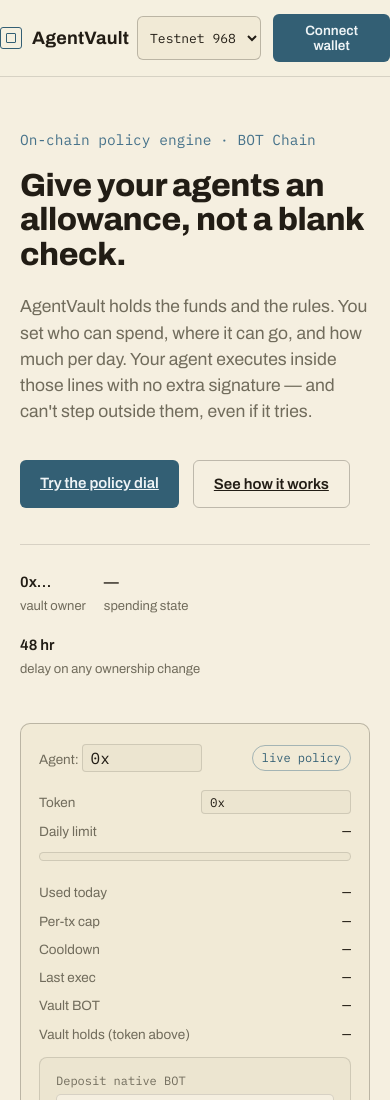
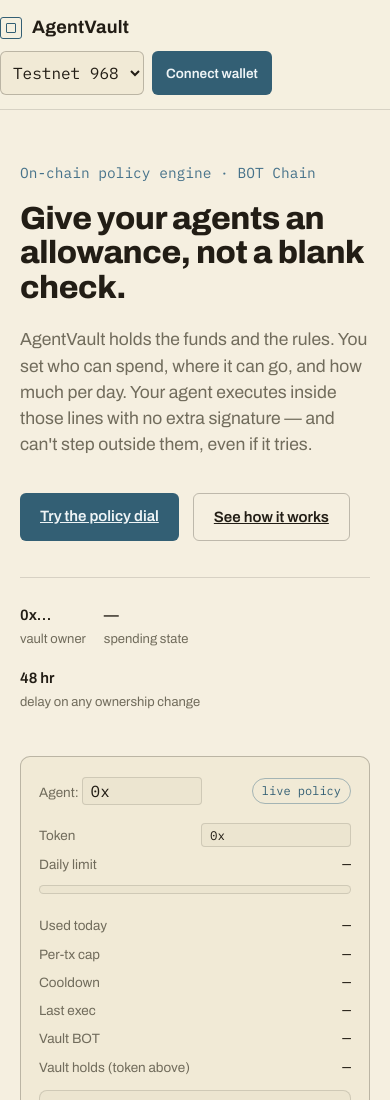
Before and after one commit to Henoch4/agent-vault, a website: page frontend/index.html in a window 390 px wide. Shown: the top 1100 px of the page. Drawn offline with nearby package versions, Linux system fonts and the light colour scheme.

Commit message:
ui: nav wraps without overflow on narrow screens; 16px network select (no iOS zoom)

```diff
--- a/frontend/index.html
+++ b/frontend/index.html
@@ -74,9 +74,12 @@
   .nav-wallet{display:flex;align-items:center;gap:12px;}
   @media(max-width:760px){.nav-links a:not(.nav-cta){display:none;}}
   @media(max-width:560px){
+    .nav-inner{flex-wrap:wrap;row-gap:10px;}
     .nav-links{gap:10px;}
+    .nav-wallet{flex-wrap:wrap;gap:8px;}
     #navState{display:none;}
     .nav-links .btn{padding:9px 14px;font-size:13.5px;}
+    #netSel{font-size:16px;padding:8px 6px;}
   }
 
   .btn{
@@ -383,7 +386,7 @@
       <a href="#security">Security</a>
       <a href="#whitepaper">Whitepaper</a>
       <div class="nav-wallet">
-        <select id="netSel" class="mono" title="Network" style="background:var(--panel);border:1px solid var(--hairline-strong);border-radius:6px;font-size:13px;padding:10px 8px;min-height:44px;color:var(--text);">
+        <select id="netSel" class="mono" title="Network" style="background:var(--panel);border:1px solid var(--hairline-strong);border-radius:6px;font-size:16px;padding:10px 8px;min-height:44px;color:var(--text);max-width:100%;">
           <option value="968">Testnet 968</option>
           <option value="677">Mainnet 677</option>
         </select>
```
